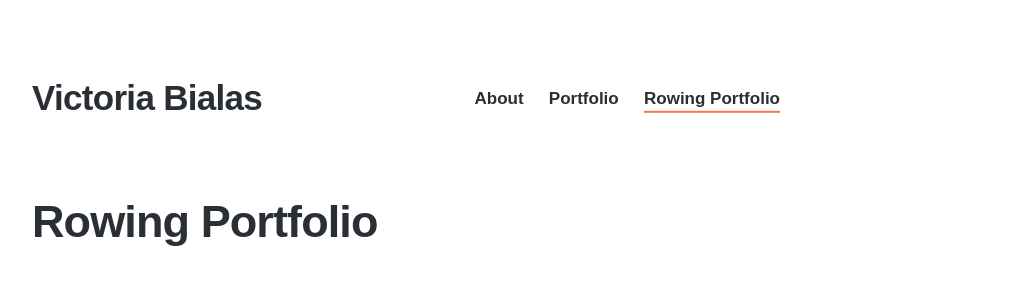
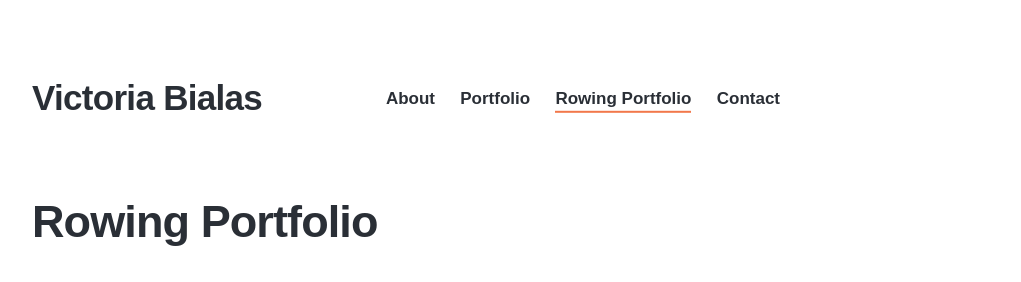
Before and after one commit to londoncalling/slow-motion-stories, a Jekyll site: the page built from _pages/portfolio-rowing.md, in a window 1280 px wide. Shown: the top 282 px of the page, without its empty margins (224-1245 px from the left). Built offline with Jekyll 4.4.1, drawn with Linux system fonts in a browser that asks for light colours; nearby versions of some CDN libraries; some web fonts are replaced.

Commit message:
added Contact to menu settings
Signed-off-by: Vicky Bialas <vicky.bialas@gmail.com>

```diff
--- a/_data/settings.yml
+++ b/_data/settings.yml
@@ -18,6 +18,9 @@ menu_settings:
       url: '/portfolio'
     - title: 'Rowing Portfolio'
       url: '/portfolio-rowing'
+    - title: 'Contact'
+      url: '/contact'
+
 
 footer_settings:
   logo_image:
--- a/_pages/portfolio-rowing.md
+++ b/_pages/portfolio-rowing.md
@@ -39,4 +39,4 @@ featured_image: /images/demo/demo-landscape.jpg
 
 ### Contact
 
-- Click LinkedIn button in footer or send on email via the [Contact](contact.md) page.
+- Click LinkedIn button in footer or send on email via the [Contact](contact-form.md) page.
```
